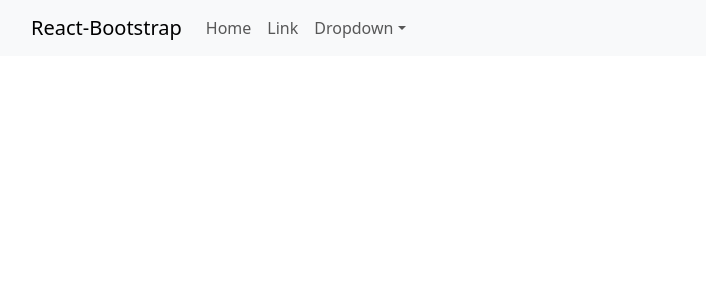
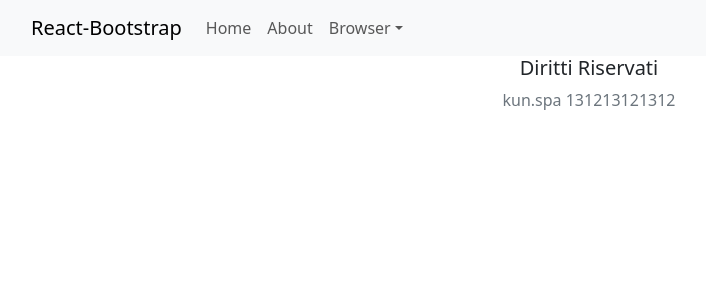
Before and after one commit to Cristiano-Rocchi/s1-d2, a React (Create React App) app: page / in a window 1280 px wide. Shown: the top 300 px of the page, without its empty margins (51-757 px from the left). Built offline with nearby package versions, Linux system fonts and the light colour scheme.

Commit message:
import footer

```diff
--- a/src/App.jsx
+++ b/src/App.jsx
@@ -1,11 +1,13 @@
 import "bootstrap/dist/css/bootstrap.min.css";
 import "./App.css";
 import MyNav from "./components/MyNav";
+import MyFooter from "./components/MyFooter";
 
 function App() {
   return (
     <div className="App">
       <MyNav />
+      <MyFooter firm="kun.spa 131213121312" />
     </div>
   );
 }
--- /dev/null
+++ b/src/components/MyFooter.jsx
@@ -0,0 +1,10 @@
+const MyFooter = (props) => {
+  console.log("FOOTER", props);
+  return (
+    <footer>
+      <h4 className="fs-5">Diritti Riservati</h4>
+      <p className="text-secondary">{props.firm}</p>
+    </footer>
+  );
+};
+export default MyFooter;
--- a/src/components/MyNav.jsx
+++ b/src/components/MyNav.jsx
@@ -4,22 +4,16 @@ const MyNav = () => {
   return (
     <Navbar expand="lg" className="bg-body-tertiary">
       <Container>
-        <Navbar.Brand href="#home">React-Bootstrap</Navbar.Brand>
+        <Navbar.Brand href="">React-Bootstrap</Navbar.Brand>
         <Navbar.Toggle aria-controls="basic-navbar-nav" />
         <Navbar.Collapse id="basic-navbar-nav">
           <Nav className="me-auto">
-            <Nav.Link href="#home">Home</Nav.Link>
-            <Nav.Link href="#link">Link</Nav.Link>
-            <NavDropdown title="Dropdown" id="basic-nav-dropdown">
-              <NavDropdown.Item href="#action/3.1">Action</NavDropdown.Item>
-              <NavDropdown.Item href="#action/3.2">
-                Another action
-              </NavDropdown.Item>
-              <NavDropdown.Item href="#action/3.3">Something</NavDropdown.Item>
-              <NavDropdown.Divider />
-              <NavDropdown.Item href="#action/3.4">
-                Separated link
-              </NavDropdown.Item>
+            <Nav.Link href="#">Home</Nav.Link>
+            <Nav.Link href="#">About</Nav.Link>
+            <NavDropdown title="Browser" id="basic-nav-dropdown">
+              <NavDropdown.Item href="#">Naviga</NavDropdown.Item>
+              <NavDropdown.Item href="#">Gioca</NavDropdown.Item>
+              <NavDropdown.Item href="#">Leggi Articoli</NavDropdown.Item>
             </NavDropdown>
           </Nav>
         </Navbar.Collapse>
```
